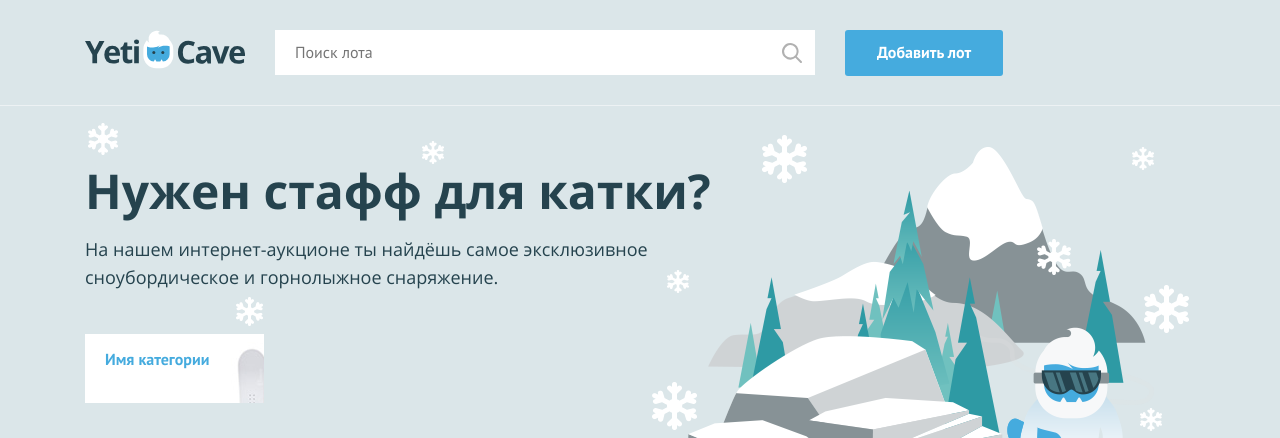
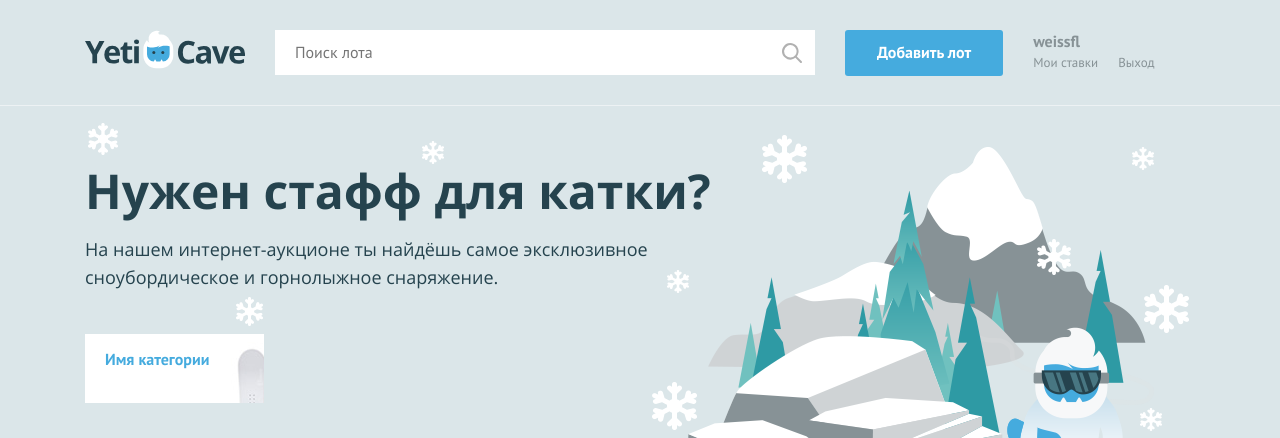
Before and after one commit to weissfl/350209-yeticave-9, a PHP site: page / in a window 1280 px wide. Shown: the top 438 px of the page. Run offline with PHP 8.4, Linux system fonts and the light colour scheme.

Commit message:
Вывод логина или ссылки на форму входа

```diff
--- a/index.php
+++ b/index.php
@@ -1,7 +1,7 @@
 <?php
 $is_auth = rand(0, 1);
 
-$user_name = ''; // укажите здесь ваше имя
+$user_name = 'weissfl';
 ?>
 <!DOCTYPE html>
 <html lang="ru">
@@ -28,7 +28,23 @@
 
         <nav class="user-menu">
 
-        <!-- здесь должен быть PHP код для показа меню и данных пользователя -->
+            <?php if($is_auth === 1): ?>
+            <div class="user-menu__logged">
+                <p><?= strip_tags($user_name); ?></p>
+                <a class="user-menu__bets" href="pages/my-bets.html">Мои ставки</a>
+                <a class="user-menu__logout" href="#">Выход</a>
+            </div>
+
+            <?php else: ?>
+            <ul class="user-menu__list">
+                <li class="user-menu__item">
+                  <a href="#">Регистрация</a>
+                </li>
+                <li class="user-menu__item">
+                  <a href="#">Вход</a>
+                </li>
+            </ul>
+            <?php endif; ?>
 
         </nav>
     </div>
```
